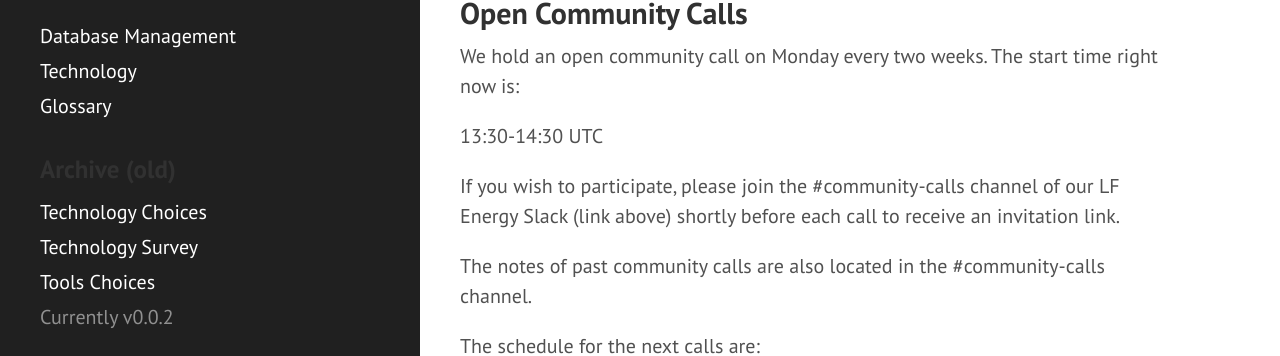
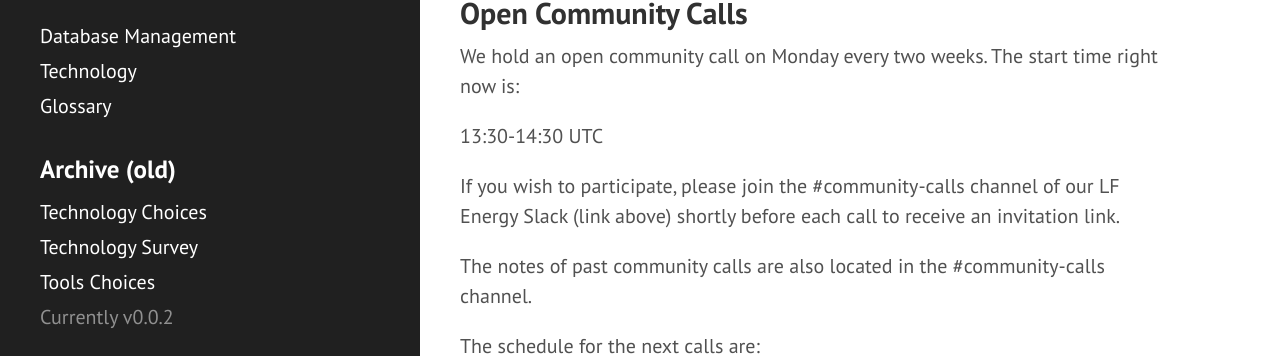
Before and after one commit to com-pas/compas-architecture, a Jekyll site: the page built from README.md, in a window 1280 px wide. Shown: the part 475-831 px from the top of the page. Built offline with Jekyll 4.4.1, drawn with Linux system fonts in a browser that asks for light colours; our own code applies the rules of GitHub Pages for plain Markdown files.

Commit message:
Added some CSS
Signed-off-by: Rob Tjalma <rob@tjalma.com>

```diff
--- a/public/css/hyde.css
+++ b/public/css/hyde.css
@@ -104,7 +104,7 @@ a.sidebar-nav-item:focus {
   font-weight: bold;
 }
 
-.sidebar-archive {
+.sidebar-archive-header {
   color: #fff;
 }
 
```
